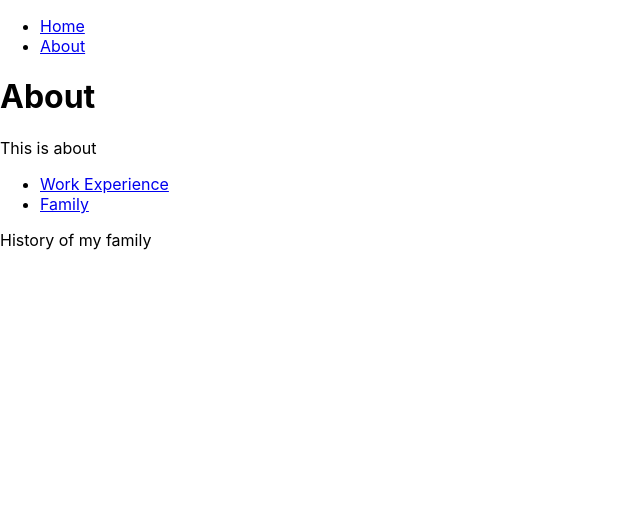
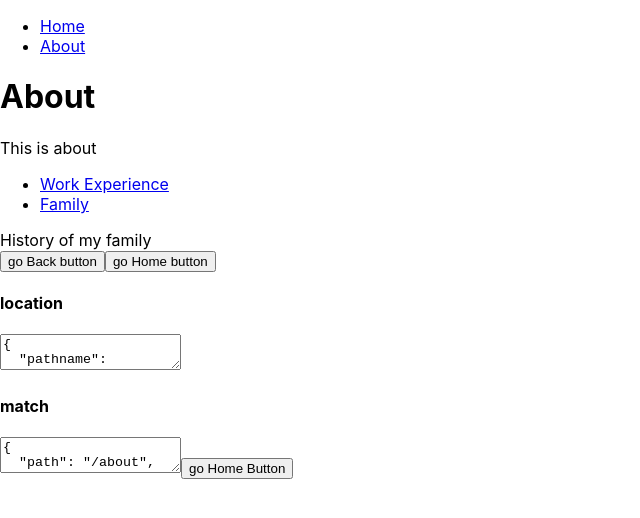
Before and after one commit to goforitrj/router-tutorial, a React (Create React App) app: page /about/family in a window 1280 px wide. Shown: the top 518 px of the page, without its empty margins (0-640 px from the left). Built offline with nearby package versions, Linux system fonts and the light colour scheme.

Commit message:
withRouter

```diff
--- a/src/About.js
+++ b/src/About.js
@@ -2,6 +2,7 @@ import React from 'react';
 import { Route, Link } from 'react-router-dom';
 import qs from 'qs';
 import AboutDetail from './AboutDetail';
+import WithRouterSample from './WithRouterSample';
 
 const About = ({ location }) => {
     const query = qs.parse(location.search, {
@@ -31,6 +32,7 @@ const About = ({ location }) => {
                 render={() => <div>Select Category please</div>}
             />
             <Route path="/about/:category" component={AboutDetail}></Route>
+            <WithRouterSample />
         </div>
     );
 };
--- a/src/AboutDetail.js
+++ b/src/AboutDetail.js
@@ -1,8 +1,33 @@
-import React from 'react';
+import React, { useEffect } from 'react';
 
-const AboutDetail = ({ match }) => {
+const AboutDetail = ({ match, history }) => {
     const { category } = match.params;
-    return <div>History of my {category}</div>;
+
+    const goBack = () => {
+        history.goBack();
+    };
+
+    const goHome = () => {
+        history.push('/');
+    };
+
+    useEffect(() => {
+        console.log(history);
+        const unblock = history.block('Do you wanna leave?');
+        return () => {
+            unblock();
+        };
+    }, [history]);
+
+    return (
+        <div>
+            <div>History of my {category}</div>
+            <div>
+                <button onClick={goBack}>go Back button</button>
+                <button onClick={goHome}>go Home button</button>
+            </div>
+        </div>
+    );
 };
 
 export default AboutDetail;
--- /dev/null
+++ b/src/WithRouterSample.js
@@ -0,0 +1,29 @@
+import React from 'react';
+import { withRouter } from 'react-router-dom';
+
+const WithRouterSample = ({ location, match, history }) => {
+    // get match of parent component
+    return (
+        <div>
+            <h4>location</h4>
+            <textarea
+                value={JSON.stringify(location, null, 2)}
+                readOnly
+            ></textarea>
+            <h4>match</h4>
+            <textarea
+                value={JSON.stringify(match, null, 2)}
+                readOnly
+            ></textarea>
+            <button
+                onClick={() => {
+                    history.push('/');
+                }}
+            >
+                go Home Button
+            </button>
+        </div>
+    );
+};
+
+export default withRouter(WithRouterSample);
```
